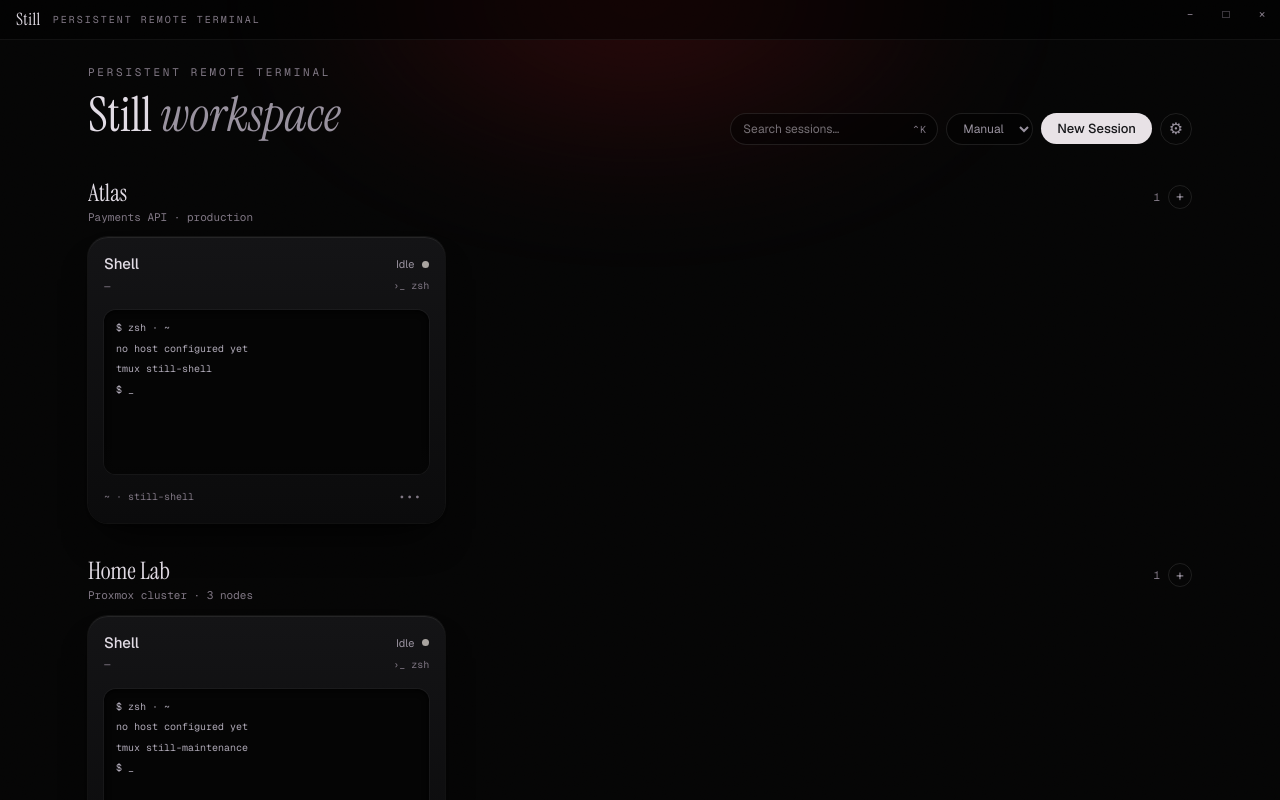
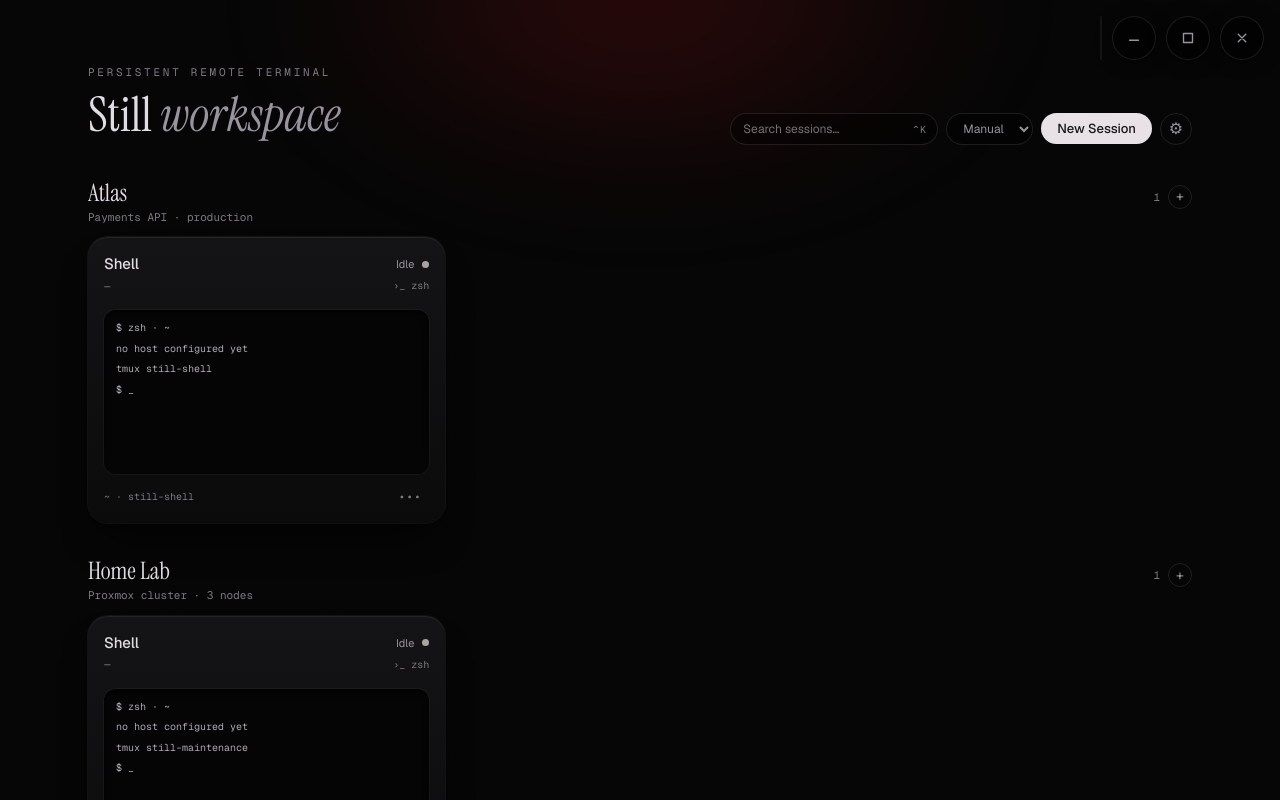
Before and after one commit to Dummy-pixel-hash/still-app, a React (Vite) app: page / in a window 1280 px wide. Built offline with nearby package versions, Linux system fonts and the light colour scheme.

Commit message:
UI: drop title bar, add floating in-app window nav cluster (min/max/close)

```diff
--- a/src/components/TitleBar.tsx
+++ /dev/null
@@ -1,90 +0,0 @@
-import { useState } from "react"
-import { nativeBridge } from "../bridge/nativeBridge"
-
-const MIN = "–"
-const MAX = "□"
-const CLOSE = "×"
-
-/**
- * Frameless caption surface. The React renderer owns the visual shell;
- * the native layer only performs the requested window action.
- */
-export default function TitleBar({
-  title = "Still",
-  subtitle,
-}: {
-  title?: string
-  subtitle?: string
-}) {
-  const [action, setAction] = useState<string | null>(null)
-
-  const run = async (label: string, fn: () => Promise<void>) => {
-    setAction(label)
-    try {
-      await fn()
-    } catch {
-      // Placeholder path: keep the shell usable.
-    } finally {
-      window.setTimeout(() => {
-        setAction((current) => (current === label ? null : current))
-      }, 600)
-    }
-  }
-
-  const btn =
-    "flex h-7 w-9 items-center justify-center font-mono text-[12px] text-still-faint transition hover:bg-white/[0.07] hover:text-still-fg"
-
-  return (
-    <header className="relative z-20 flex h-10 shrink-0 select-none items-stretch border-b border-white/[0.06] bg-black/50">
-      <div
-        data-tauri-drag-region
-        className="flex min-w-0 flex-1 cursor-default items-center gap-3 px-4"
-        onDoubleClick={() =>
-          void run("maximize", () => nativeBridge.windowToggleMaximize())
-        }
-      >
-        <span className="font-serif text-[17px] tracking-wide text-still-fg">
-          {title}
-        </span>
-        {subtitle ? (
-          <span className="hidden truncate font-mono text-[10px] uppercase tracking-[0.2em] text-still-faint sm:inline">
-            {subtitle}
-          </span>
-        ) : null}
-        {action ? (
-          <span className="font-mono text-[10px] text-still-faint">
-            {action}…
-          </span>
-        ) : null}
-      </div>
-      <div className="flex items-stretch">
-        <button
-          type="button"
-          aria-label="Minimize"
-          className={btn}
-          onClick={() => void run("minimize", () => nativeBridge.windowMinimize())}
-        >
-          {MIN}
-        </button>
-        <button
-          type="button"
-          aria-label="Maximize or restore"
-          className={btn}
-          onClick={() =>
-            void run("maximize", () => nativeBridge.windowToggleMaximize())
-          }
-        >
-          {MAX}
-        </button>
-        <button
-          type="button"
-          aria-label="Close"
-          className={`${btn} hover:!bg-[#b3161c] hover:!text-white`}
-          onClick={() => void run("close", () => nativeBridge.windowClose())}
-        >
-          {CLOSE}
-        </button>
-      </div>
-    </header>
-  )
-}
--- /dev/null
+++ b/src/components/WindowNav.tsx
@@ -0,0 +1,84 @@
+import { useState } from "react"
+import { nativeBridge } from "../bridge/nativeBridge"
+
+const MIN_PATH = "M6 15h12"
+const MAX_PATH = "M6 6h12v12H6z"
+const CLOSE_PATH = "M7 7l10 10M17 7L7 17"
+
+/**
+ * In-app window navigation: frameless-window controls rendered as a
+ * floating, slightly oversized cluster (no title bar). The React renderer
+ * owns the visuals; the native layer only performs the window action.
+ */
+export default function WindowNav() {
+  const [action, setAction] = useState<string | null>(null)
+
+  const run = async (label: string, fn: () => Promise<void>) => {
+    setAction(label)
+    try {
+      await fn()
+    } catch {
+      // Browser/mock path: keep the shell usable without native runtime.
+    } finally {
+      window.setTimeout(() => {
+        setAction((current) => (current === label ? null : current))
+      }, 600)
+    }
+  }
+
+  const btn =
+    "group flex h-11 w-11 items-center justify-center rounded-full border border-white/10 bg-black/55 text-still-dim shadow-[0_2px_16px_rgba(0,0,0,0.5)] backdrop-blur transition-all duration-200 hover:scale-[1.06] hover:border-[#ff4a4a]/50 hover:text-still-fg hover:shadow-[0_0_18px_rgba(255,74,74,0.25)] active:scale-95"
+
+  const icon =
+    "h-[18px] w-[18px] transition-transform duration-200 group-hover:scale-110"
+
+  return (
+    <div className="pointer-events-none absolute right-4 top-4 z-30 flex items-center gap-2.5">
+      <div
+        data-tauri-drag-region
+        className="pointer-events-auto h-11 flex-1 cursor-default rounded-full border border-white/[0.07] bg-black/30 backdrop-blur"
+        aria-hidden
+      />
+      {action ? (
+        <span className="pointer-events-auto font-mono text-[10px] uppercase tracking-[0.2em] text-still-faint">
+          {action}…
+        </span>
+      ) : null}
+      <button
+        type="button"
+        aria-label="Minimize"
+        title="Minimize"
+        className={`${btn} pointer-events-auto`}
+        onClick={() => void run("minimize", () => nativeBridge.windowMinimize())}
+      >
+        <svg viewBox="0 0 24 24" fill="none" stroke="currentColor" strokeWidth={1.8} strokeLinecap="round" className={icon} aria-hidden>
+          <path d={MIN_PATH} />
+        </svg>
+      </button>
+      <button
+        type="button"
+        aria-label="Maximize or restore"
+        title="Maximize / restore"
+        className={`${btn} pointer-events-auto`}
+        onClick={() =>
+          void run("maximize", () => nativeBridge.windowToggleMaximize())
+        }
+      >
+        <svg viewBox="0 0 24 24" fill="none" stroke="currentColor" strokeWidth={1.8} strokeLinecap="round" strokeLinejoin="round" className={icon} aria-hidden>
+          <path d={MAX_PATH} />
+        </svg>
+      </button>
+      <button
+        type="button"
+        aria-label="Close"
+        title="Close"
+        className={`${btn} pointer-events-auto hover:!border-[#ff4a4a]/70 hover:!bg-[#ff4a4a]/15 hover:!text-[#ff6b6b] hover:!shadow-[0_0_22px_rgba(255,74,74,0.4)]`}
+        onClick={() => void run("close", () => nativeBridge.windowClose())}
+      >
+        <svg viewBox="0 0 24 24" fill="none" stroke="currentColor" strokeWidth={1.8} strokeLinecap="round" className={icon} aria-hidden>
+          <path d={CLOSE_PATH} />
+        </svg>
+      </button>
+    </div>
+  )
+}
--- a/src/screens/Workspace.tsx
+++ b/src/screens/Workspace.tsx
@@ -1,5 +1,5 @@
 import { useCallback, useEffect, useMemo, useRef, useState } from "react"
-import TitleBar from "../components/TitleBar"
+import WindowNav from "../components/WindowNav"
 import SessionCard from "../components/SessionCard"
 import TerminalOverlay, { type OpenState } from "../components/TerminalOverlay"
 import SessionForm from "../components/SessionForm"
@@ -227,7 +227,7 @@
           background: "radial-gradient(closest-side, #b3161c, transparent)",
         }}
       />
-      <TitleBar subtitle="persistent remote terminal" />
+      <WindowNav />
 
       <div
         className="relative z-10 min-h-0 flex-1 overflow-y-auto scroll-quiet transition-all duration-[650ms]"
@@ -238,7 +238,7 @@
           pointerEvents: open ? "none" : "auto",
         }}
       >
-        <main className="mx-auto w-full max-w-6xl px-4 pb-24 pt-6 sm:px-6">
+        <main className="mx-auto w-full max-w-6xl px-4 pb-24 pt-16 sm:px-6">
           <section className="rise flex flex-wrap items-end justify-between gap-4">
             <div>
               <p className="font-mono text-[11px] uppercase tracking-[0.25em] text-faint">
```
